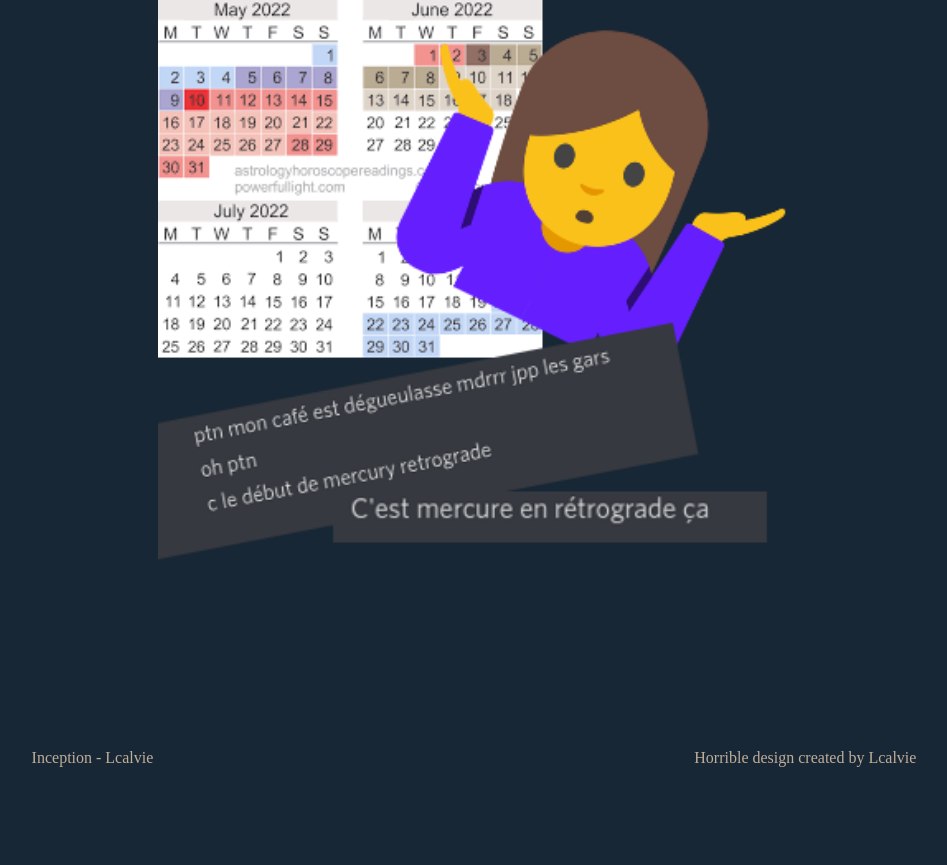
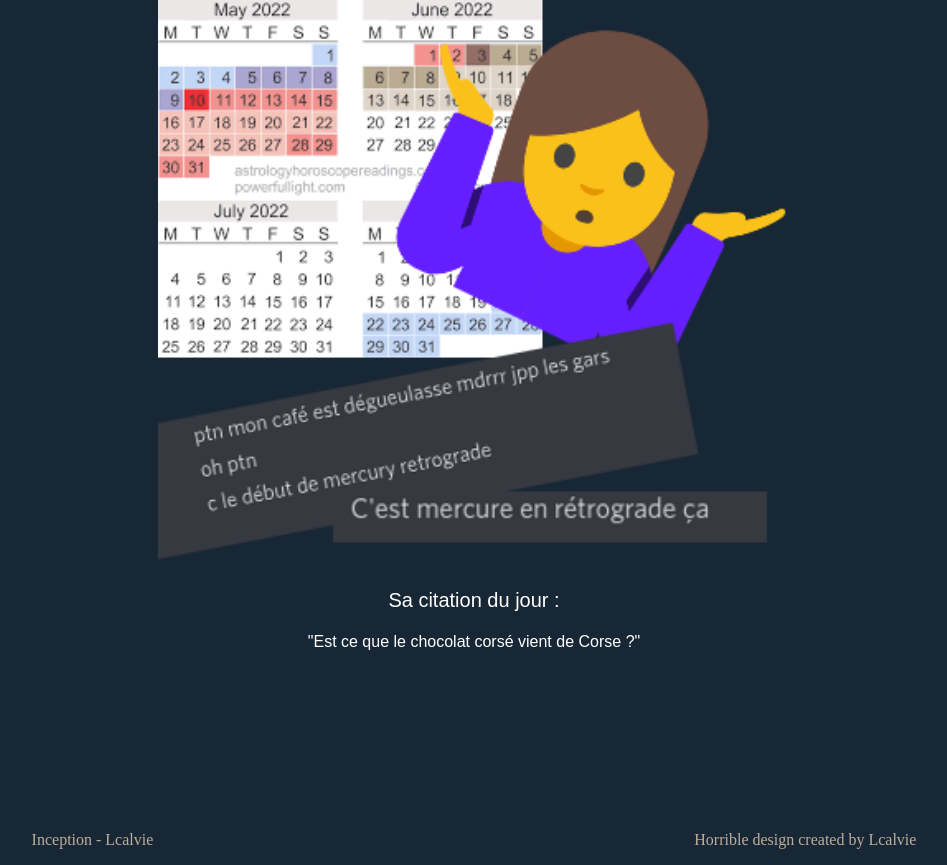
Before and after one commit to anonylouis/42Project---Inception, a PHP site: page /marine.html in a window 1280 px wide. Shown: the part 197-1062 px from the top of the page, without its empty margins (166-1113 px from the left). Before the commit the page ends 964 px from the top, so only its background shows below. Run offline with PHP 8.4, Linux system fonts and the light colour scheme.

Commit message:
marine's quote

```diff
--- a/srcs/bonus/website/conf/marine.html
+++ b/srcs/bonus/website/conf/marine.html
@@ -14,6 +14,8 @@
 			<h3>En relation toxique avec Mercure ...</h3>
 			<img src="./mercury.png" width="50%" alt="mercureRetrograde">
 		</div>
+		<h3>Sa citation du jour :</h3>
+		<h4>"Est ce que le chocolat corsé vient de Corse ?"</h4>
 	</body>
 
 	<footer>
--- a/srcs/bonus/website/conf/style.css
+++ b/srcs/bonus/website/conf/style.css
@@ -34,6 +34,14 @@ h2 {
 h3 {
     text-align: center;
     font-size: 20px;
+	font-weight: normal;
+	font-family: 'Hammersmith One', sans-serif;
+	color: white;
+}
+
+h4 {
+    text-align: center;
+    font-size: 16px;
 	font-weight: normal;
 	font-family: 'Hammersmith One', sans-serif;
 	color: white;
```
